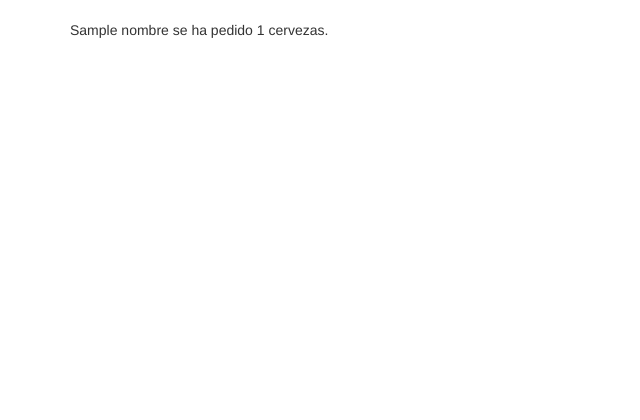
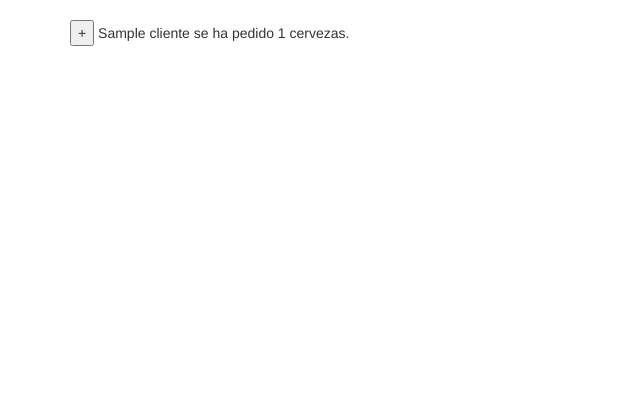
Before and after one commit to blankspacedev/codetavern2, a Flask app: template app/templates/index.html in a window 1280 px wide. Shown: the part 116-536 px from the top of the page, without its empty margins (0-640 px from the left). Run offline with Flask 2, Linux system fonts and the light colour scheme; tables that the repository leaves empty hold one stand-in row (values such as "Sample post"); the template is opened without the code that fills it: values that come from a table or form of the project are taken from there, most other values are stand-ins (such as "Sample title", 1, 10 or a date in 2020); some libraries are stand-ins or nearby versions.

Commit message:
Ejemplo con varios clientes

```diff
--- a/app/model.py
+++ b/app/model.py
@@ -16,5 +16,6 @@
 
     if Cliente.query.filter_by(nombre='Javi').first() is None:
         javi = Cliente(nombre="Javi", pedidos = 3)
-        db.session.add(javi)
+        jacinto = Cliente(nombre="Jacinto", pedidos = 5)
+        db.session.add_all([javi, jacinto])
         db.session.commit()
--- a/app/templates/index.html
+++ b/app/templates/index.html
@@ -2,6 +2,11 @@
 
 {% block page_content %}
 
-{{nombre}} se ha pedido {{numCervezas}} cervezas.
+{% for c in clientes %}
+<form method='POST'>
+<input type='submit' name='{{c.nombre}}' value='+'></input>
+{{c.nombre}} se ha pedido {{c.pedidos}} cervezas.
+</form>
+{% endfor %}
 
 {% endblock %}
--- a/app/views.py
+++ b/app/views.py
@@ -1,17 +1,14 @@
-from . import app
+from . import app, db
 from .model import Cliente
-from flask import render_template
-
-@app.route('/')
-def index():
-    javi = Cliente.query.filter_by(nombre='Javi').first()
-    return "<strong>Hello Tommy!</strong>"+\
-    "<br>"+\
-    "%s se ha pedido %d cervezas." % (javi.nombre, javi.pedidos)
+from flask import render_template, request
 
 
-@app.route('/other')
-def index2():
-    javi = Cliente.query.filter_by(nombre='Javi').first()
-    return render_template('index.html', nombre=javi.nombre, \
-    numCervezas = javi.pedidos)
+@app.route('/',  methods = ['GET', 'POST'])
+def index():
+    if request.method == 'POST':
+        nombre = list(request.form.keys())[0]
+        cliente = Cliente.query.filter_by(nombre=nombre).first()
+        cliente.pedidos+=1
+        db.session.add(cliente)
+        db.session.commit()
+    return render_template('index.html', clientes=Cliente.query.all())
```
